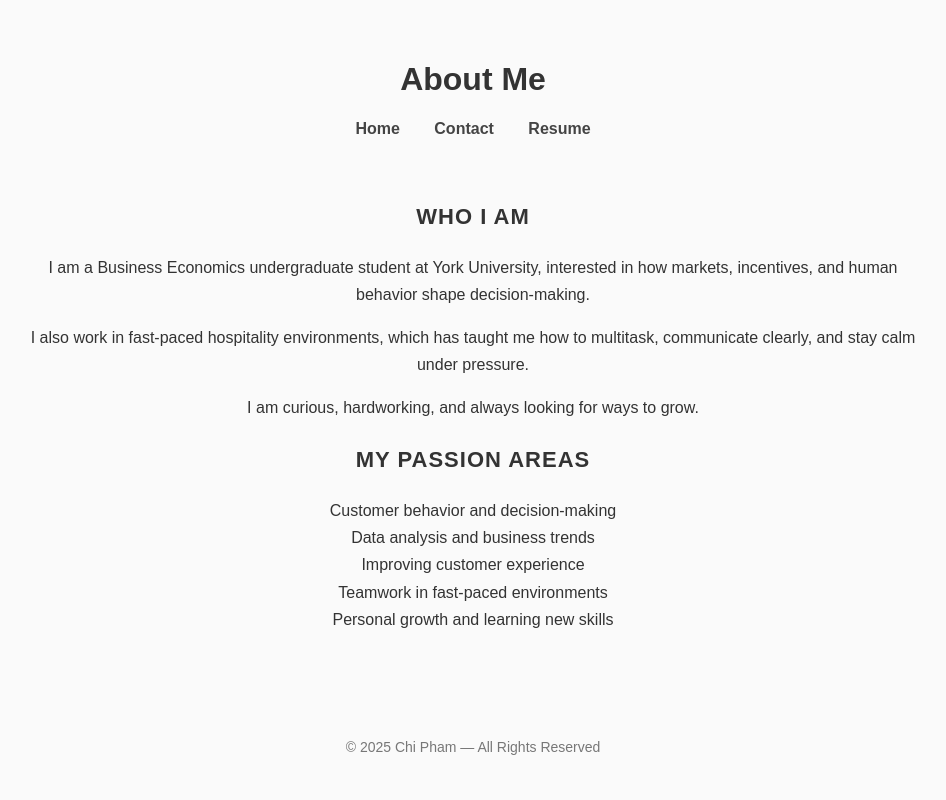
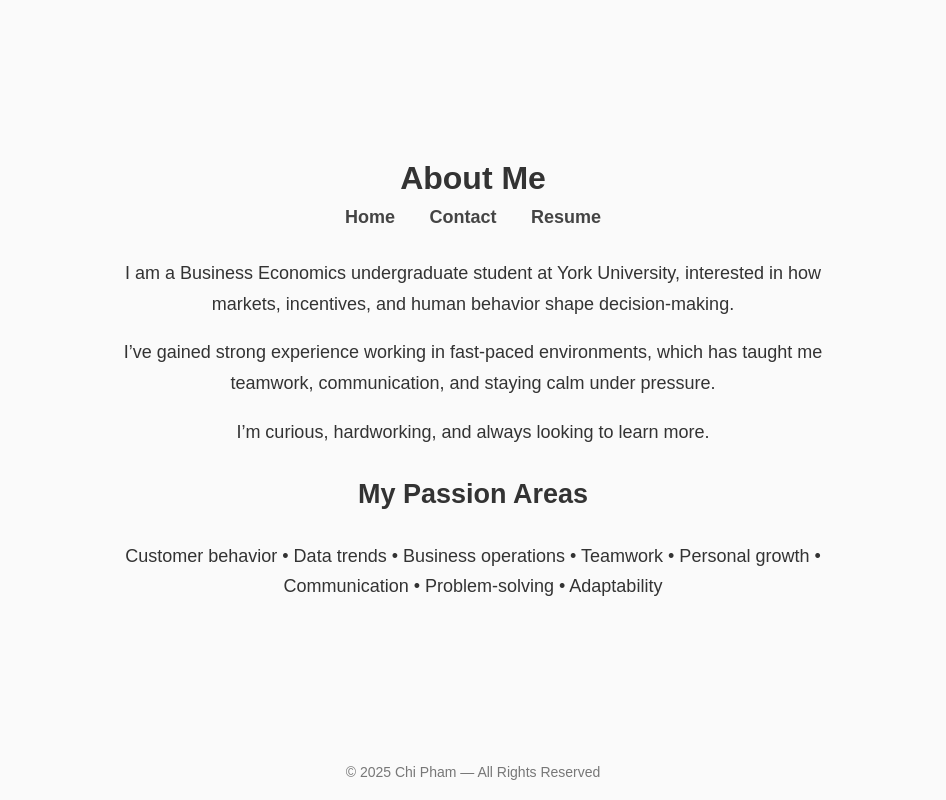
Before and after one commit to chipha146/HiIamChiPham.github.io, a plain HTML site: page about.html in a window 1280 px wide. Shown: the whole page, without its empty margins (167-1113 px from the left). Drawn offline with Linux system fonts and the light colour scheme.

Commit message:
Add files via upload

```diff
--- a/about.html
+++ b/about.html
@@ -2,20 +2,35 @@
 <html lang="en">
 <head>
     <meta charset="UTF-8">
-    <meta name="viewport" content="width=device-width, initial-scale=1.0">
-    <title>About Me | Chi Pham</title>
+    <title>About | Chi Pham</title>
 
     <style>
         body {
             margin: 0;
+            padding: 0;
+            background-color: #fafafa;
             font-family: Arial, Helvetica, sans-serif;
-            background-color: #fafafa;
             color: #333;
+
+            /* center whole content */
+            display: flex;
+            flex-direction: column;
+            justify-content: center;
+            align-items: center;
+
+            height: 100vh;
+            text-align: center;
         }
 
-        header {
-            padding: 40px;
-            text-align: center;
+        /* ⭐ Move ONLY the title up slightly */
+        h1 {
+            margin-bottom: 10px;
+            font-size: 32px;
+            margin-top: -20px; /* Move About Me up */
+        }
+
+        nav {
+            margin-top: 10px;
         }
 
         nav a {
@@ -23,33 +38,21 @@
             text-decoration: none;
             color: #444;
             font-weight: bold;
+            font-size: 18px;
         }
 
-        .container {
-            max-width: 900px;
-            margin: 0 auto 40px auto;
-            padding: 0 20px 20px 20px;
+        .content-box {
+            max-width: 700px;
+            margin-top: 30px;
             line-height: 1.7;
-            text-align: center;
-        }
-
-        h2 {
-            margin-top: 20px;
-            text-transform: uppercase;
-            font-size: 22px;
-            letter-spacing: 1px;
-        }
-
-        ul {
-            margin-top: 10px;
-            line-height: 1.7;
-            list-style: none;
-            padding: 0;
+            font-size: 18px;
         }
 
         footer {
+            position: fixed;
+            bottom: 20px;
+            width: 100%;
             text-align: center;
-            padding: 30px;
             color: #777;
             font-size: 14px;
         }
@@ -58,41 +61,36 @@
 
 <body>
 
-    <header>
-        <h1>About Me</h1>
+    <div>
+        <h1>About Me</h1> <!-- moved up only this -->
+
         <nav>
             <a href="index.html">Home</a>
             <a href="contact.html">Contact</a>
             <a href="RESUME (1).pdf" target="_blank">Resume</a>
         </nav>
-    </header>
 
-    <div class="container">
-        <h2>Who I Am</h2>
-
+        <div class="content-box">
             <p>
                 I am a Business Economics undergraduate student at York University,
-            interested in how markets, incentives, and human behavior shape
-            decision-making.
+                interested in how markets, incentives, and human behavior shape decision-making.
             </p>
 
             <p>
-            I also work in fast-paced hospitality environments, which has taught me
-            how to multitask, communicate clearly, and stay calm under pressure.
+                I’ve gained strong experience working in fast-paced environments, which
+                has taught me teamwork, communication, and staying calm under pressure.
             </p>
 
             <p>
-            I am curious, hardworking, and always looking for ways to grow.
+                I’m curious, hardworking, and always looking to learn more.
             </p>
 
-        <h2>My Passion Areas</h2>
-        <ul>
-            <li>Customer behavior and decision-making</li>
-            <li>Data analysis and business trends</li>
-            <li>Improving customer experience</li>
-            <li>Teamwork in fast-paced environments</li>
-            <li>Personal growth and learning new skills</li>
-        </ul>
+            <h2 style="margin-top: 25px;">My Passion Areas</h2>
+            <p>
+                Customer behavior • Data trends • Business operations • Teamwork •
+                Personal growth • Communication • Problem-solving • Adaptability
+            </p>
+        </div>
     </div>
 
     <footer>
```
Also changed, not shown: contact.html (+31 -20 lines), index.html (+17 -22 lines). Lines whose indentation alone changed are shown as unchanged.
